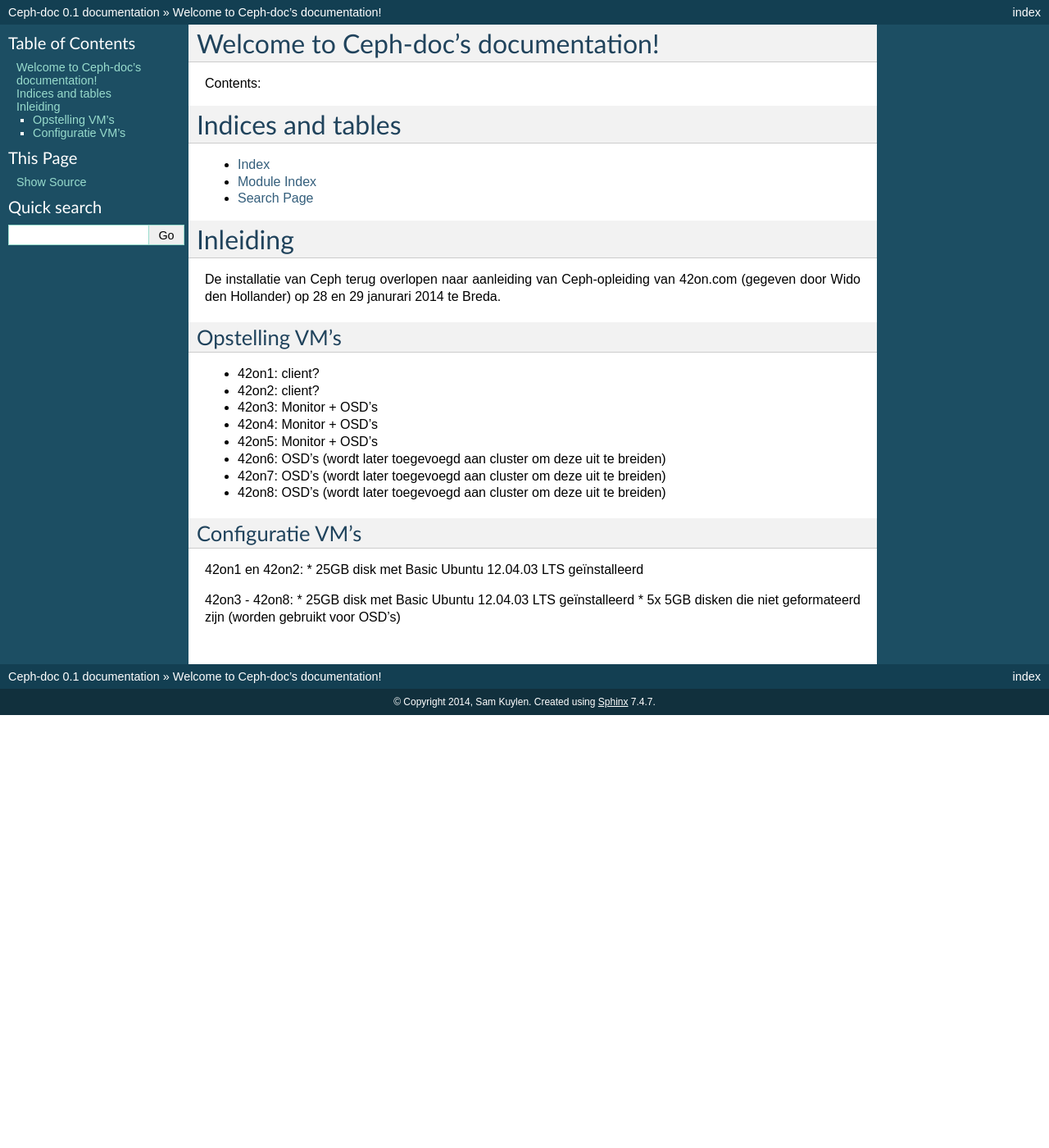
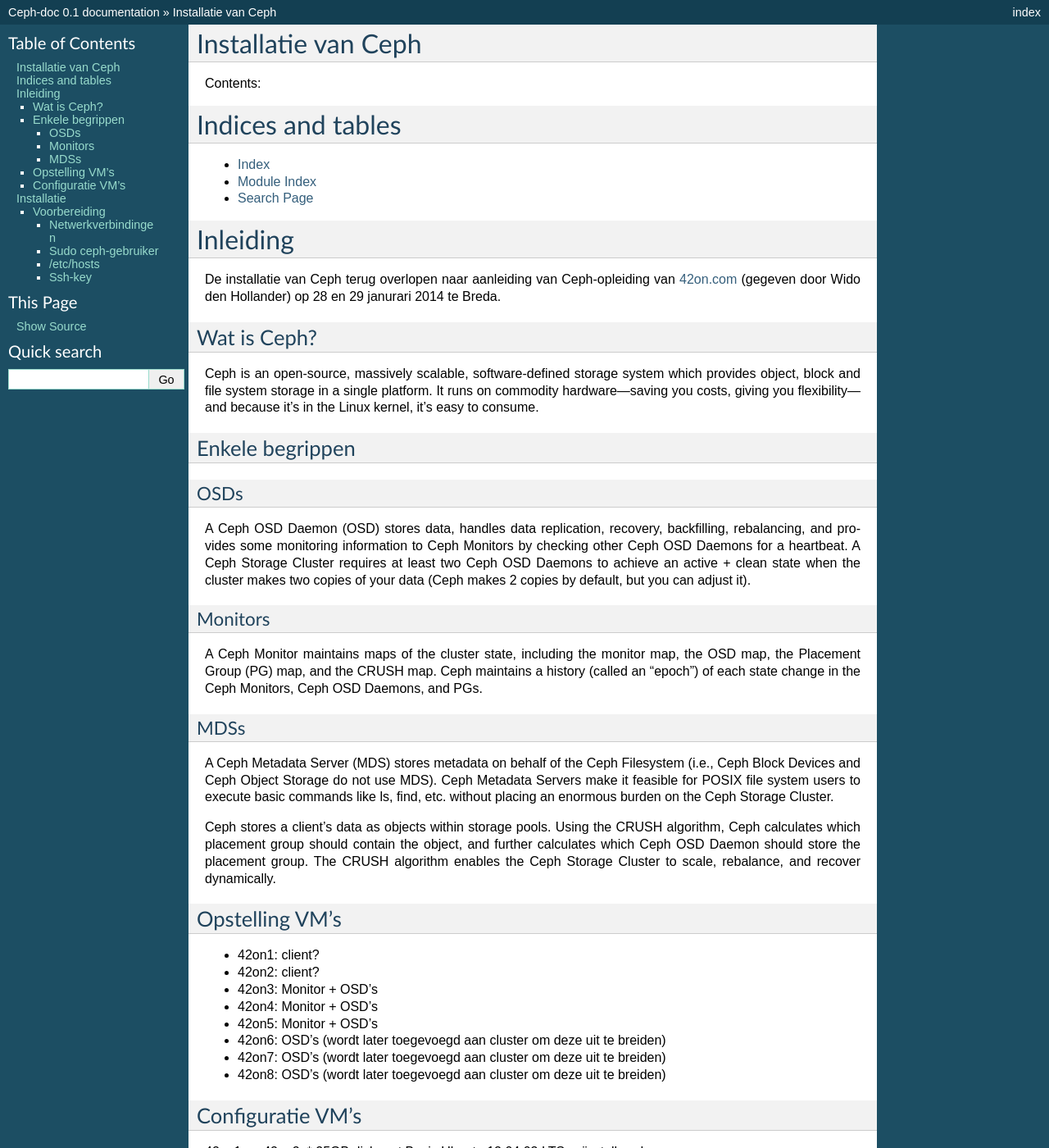
Before and after one commit to kuylensa/Ceph-doc, a Sphinx documentation site: the page built from source/index.rst, in a window 1280 px wide and 1400 px high. Shown: the whole window at 82% size. Built offline with Sphinx 7.4.7, drawn with Linux system fonts in a browser that asks for light colours; some of the changed text lies outside the part shown.

Commit message:
Second draft version

```diff
--- a/source/index.rst
+++ b/source/index.rst
@@ -3,14 +3,13 @@
    You can adapt this file completely to your liking, but it should at least
    contain the root `toctree` directive.
 
-Welcome to Ceph-doc's documentation!
-====================================
+Installatie van Ceph
+====================
 
 Contents:
 
 .. toctree::
    :maxdepth: 2
-
 
 
 Indices and tables
@@ -22,7 +21,30 @@
 
 Inleiding
 =============
-De installatie van Ceph terug overlopen naar aanleiding van Ceph-opleiding van 42on.com (gegeven door Wido den Hollander) op 28 en 29 janurari 2014 te Breda.
+De installatie van Ceph terug overlopen naar aanleiding van Ceph-opleiding van `42on.com`_ (gegeven door Wido den Hollander) op 28 en 29 janurari 2014 te Breda.
+
+.. _42on.com: http://www.42on.com/training/
+
+Wat is Ceph?
+------------
+Ceph is an open-source, massively scalable, software-defined storage system which provides object, block and file system storage in a single platform. It runs on commodity hardware—saving you costs, giving you flexibility—and because it’s in the Linux kernel, it’s easy to consume.
+
+Enkele begrippen
+----------------
+OSDs
+^^^^
+A Ceph OSD Daemon (OSD) stores data, handles data replication, recovery, backfilling, rebalancing, and provides some monitoring information to Ceph Monitors by checking other Ceph OSD Daemons for a heartbeat. A Ceph Storage Cluster requires at least two Ceph OSD Daemons to achieve an active + clean state when the cluster makes two copies of your data (Ceph makes 2 copies by default, but you can adjust it).
+
+Monitors
+^^^^^^^^
+A Ceph Monitor maintains maps of the cluster state, including the monitor map, the OSD map, the Placement Group (PG) map, and the CRUSH map. Ceph maintains a history (called an “epoch”) of each state change in the Ceph Monitors, Ceph OSD Daemons, and PGs.
+
+MDSs
+^^^^
+A Ceph Metadata Server (MDS) stores metadata on behalf of the Ceph Filesystem (i.e., Ceph Block Devices and Ceph Object Storage do not use MDS). Ceph Metadata Servers make it feasible for POSIX file system users to execute basic commands like ls, find, etc. without placing an enormous burden on the Ceph Storage Cluster.
+
+
+Ceph stores a client’s data as objects within storage pools. Using the CRUSH algorithm, Ceph calculates which placement group should contain the object, and further calculates which Ceph OSD Daemon should store the placement group. The CRUSH algorithm enables the Ceph Storage Cluster to scale, rebalance, and recover dynamically.
 
 Opstelling VM's
 ---------------
@@ -45,7 +67,81 @@
 * 25GB disk met Basic Ubuntu 12.04.03 LTS geïnstalleerd
 * 5x 5GB disken die niet geformateerd zijn (worden gebruikt voor OSD's)
 
-.. code-block:: guess
-	print("Hello World")
+Installatie
+===========
 
- sdfsdfrr
+Voorbereiding
+-------------
+
+Volgende stappen dienen op alle nodes te gebeuren **42on3** t/m **42on5** (en later ook **42on6** t/m **42on8**)
+
+Netwerkverbindingen
+^^^^^^^^^^^^^^^^^^^
+De nodes (ook **42on1** en **42on2**) zijn aangemaakt met 3 netwerkverbindingen:
+  * eth0: Adapter 1 - NAT
+  * eth1: Adapter 2 - host-only: vboxnet2
+  * eth2: Adapter 3 - host-only: vboxnet3
+
+.. code-block:: shell-session
+
+  ceph@42on1:~$ sudo vim /etc/network/interfaces
+
+.. code-block:: shell-session
+
+  # The primary network interface
+  auto eth0
+  iface eth0 inet dhcp
+
+  auto eth1
+  iface eth1 inet static
+    address 192.168.71.101
+    netmask 255.255.255.0
+
+  auto eth2
+  iface eth2 inet static
+    address 192.168.72.101
+    netmask 255.255.255.0
+
+Sudo ceph-gebruiker
+^^^^^^^^^^^^^^^^^^^
+Om de installatie van ceph door ``ceph-deploy`` goed te laten verlopen, moet de ceph-gebruiker op node **42on3** toegevoegd worden aan ``sudoers``
+
+.. code-block:: shell-session
+
+  ceph@42on3:~$ echo "ceph ALL = (root) NOPASSWD:ALL" | sudo tee /etc/sudoers.d/ceph
+  ceph@42on3:~$ sudo chmod 0440 /etc/sudoers.d/ceph
+
+/etc/hosts
+^^^^^^^^^^
+``/etc/hosts`` van elke node aanvullen met ip-adressen van ander nodes, dit om gemakkelijker verbinding te kunnen maken. Normaal hebben enkel de *Monitors* een vast ip.
+
+.. code-block:: shell-session
+
+  ceph@42on1:~$ sudo vim /etc/hosts
+
+.. code-block:: shell-session
+
+  127.0.0.1       localhost
+  192.168.71.101  42on1
+  192.168.71.102  42on2
+  192.168.71.103  42on3
+  192.168.71.104  42on4
+  192.168.71.105  42on5
+  192.168.71.106  42on6
+  192.168.71.107  42on7
+  192.168.71.108  42on8
+
+
+
+Ssh-key
+^^^^^^^
+De ssh-key van **42on3** pushen naar andere nodes (**42on4** & **42on5**) zodat **42on3** de commando's via deze node naar de andere nodes doorsturen.
+
+.. code-block:: shell-session
+
+  ceph@42on3:~$ ssh-key
+  ...
+  [kuylensa@dfsdfsd]$ pip search pygments
+  kuylensa@sdfsdfsd: $
+  kuylensa:$ dfdf
+  kuylensa:# sdsd
```
